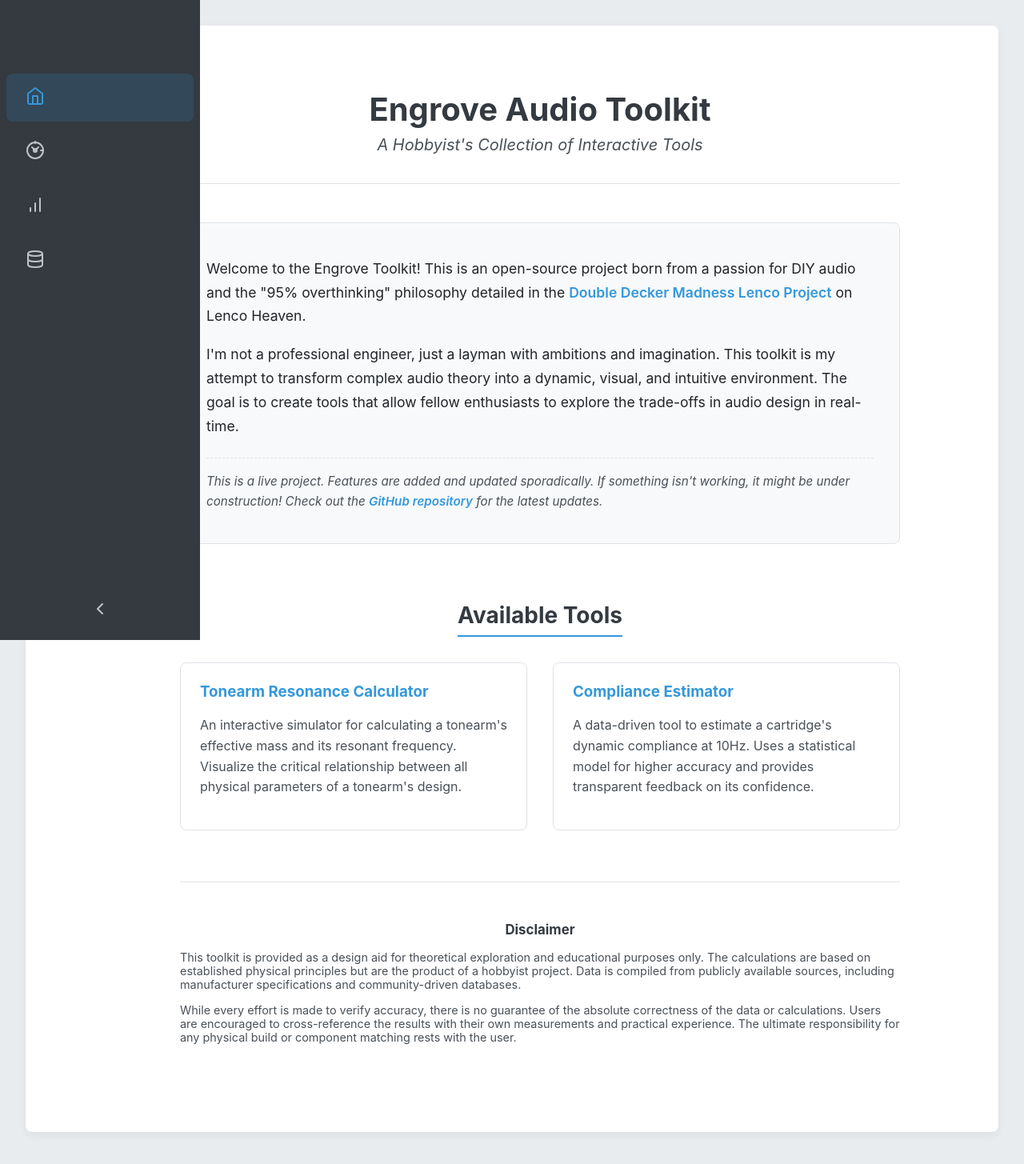
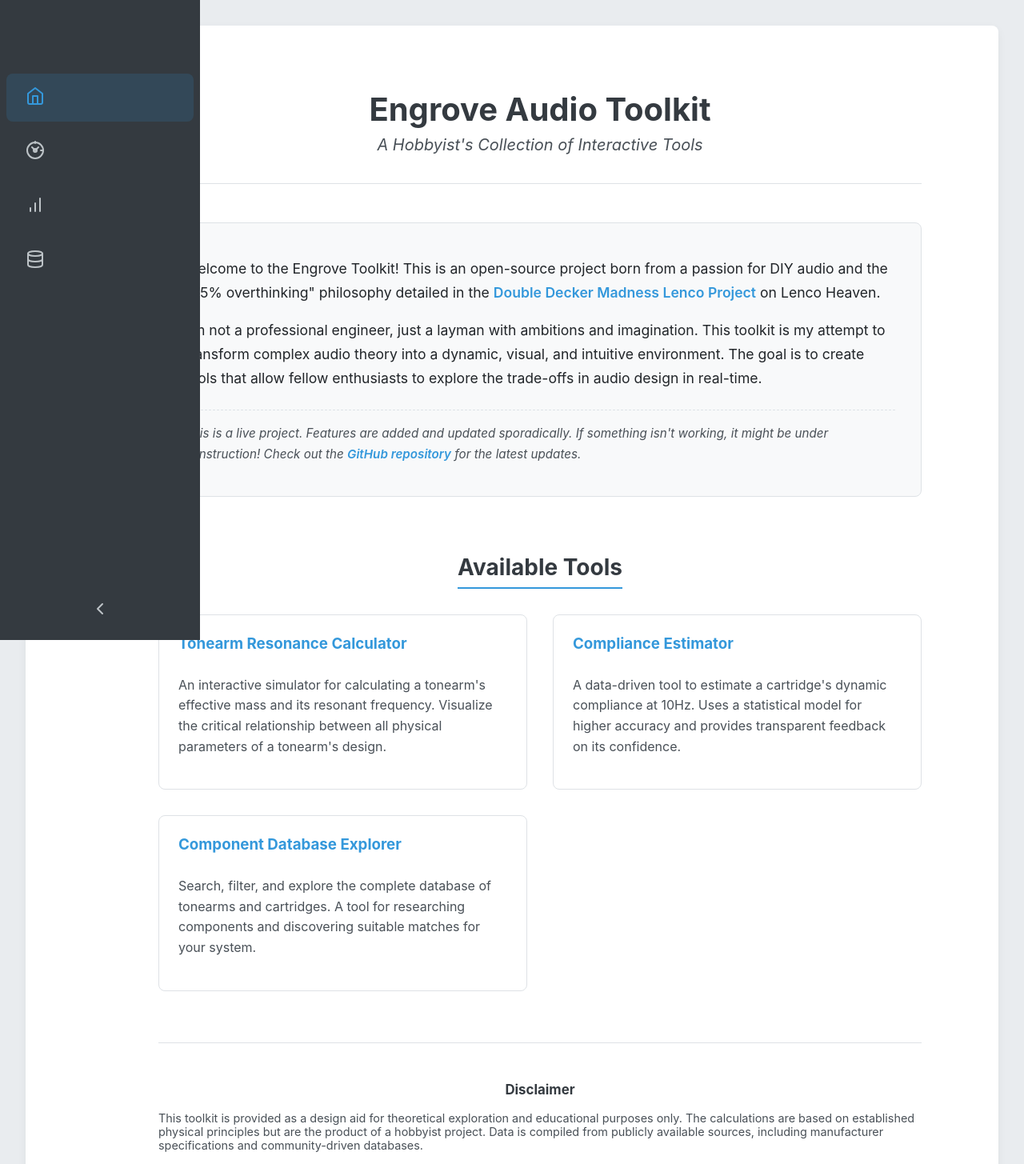
Before and after one commit to Engrove/Turntable, a Vue app: page / in a window 1280 px wide. Shown: the top 1455 px of the page at 80% size. Built offline with nearby package versions, Linux system fonts and the light colour scheme.

Commit message:
Update HomeView.vue

```diff
--- a/src/views/HomeView.vue
+++ b/src/views/HomeView.vue
@@ -21,6 +21,7 @@
 
     <section class="tools-section">
       <h2>Available Tools</h2>
+      <!-- UPPDATERAD SEKTION HÄR -->
       <div class="tools-grid">
         <RouterLink to="/tonearm-calculator" class="tool-card">
           <h3>Tonearm Resonance Calculator</h3>
@@ -31,10 +32,16 @@
           <h3>Compliance Estimator</h3>
           <p>A data-driven tool to estimate a cartridge's dynamic compliance at 10Hz. Uses a statistical model for higher accuracy and provides transparent feedback on its confidence.</p>
         </RouterLink>
+
+        <!-- NYTT KORT FÖR DATA EXPLORER -->
+        <RouterLink to="/data-explorer" class="tool-card">
+          <h3>Component Database Explorer</h3>
+          <p>Search, filter, and explore the complete database of tonearms and cartridges. A tool for researching components and discovering suitable matches for your system.</p>
+        </RouterLink>
       </div>
+      <!-- SLUT PÅ UPPDATERAD SEKTION -->
     </section>
 
-    <!-- UPPDATERAD SEKTION HÄR -->
     <footer class="home-footer">
       <h3>Disclaimer</h3>
       <p>
@@ -44,7 +51,6 @@
         While every effort is made to verify accuracy, there is no guarantee of the absolute correctness of the data or calculations. Users are encouraged to cross-reference the results with their own measurements and practical experience. The ultimate responsibility for any physical build or component matching rests with the user.
       </p>
     </footer>
-    <!-- SLUT PÅ UPPDATERAD SEKTION -->
   </div>
 </template>
 
@@ -55,26 +61,119 @@ const githubUrl = 'https://github.com/Engrove/Turntable';
 </script>
 
 <style scoped>
-/* Befintlig CSS förblir oförändrad */
 .home-view {
-  max-width: 900px;
+  max-width: 1200px; /* Ökad bredd för att bättre rymma tre kort */
   margin: 0 auto;
   padding: 1rem 2rem 2rem;
   text-align: center;
 }
-.home-header { margin-bottom: 3rem; }
-.main-title { font-size: 2.5rem; font-weight: 700; color: var(--header-color); margin-bottom: 0.5rem; }
-.subtitle { font-size: 1.25rem; color: var(--label-color); font-style: italic; }
-.intro-section { font-size: 1.1rem; line-height: 1.7; color: var(--text-color); margin-bottom: 3rem; text-align: left; background-color: var(--panel-bg); padding: 1.5rem 2rem; border-radius: 8px; border: 1px solid var(--border-color); }
-.intro-section a { color: var(--accent-color); font-weight: 600; text-decoration: none; }
-.intro-section a:hover { text-decoration: underline; }
-p.note { margin-top: 1.5rem; padding-top: 1rem; border-top: 1px dashed var(--border-color); font-size: 0.95rem; font-style: italic; color: var(--label-color); }
-.tools-section h2 { font-size: 1.75rem; color: var(--header-color); border-bottom: 2px solid var(--accent-color); display: inline-block; padding-bottom: 0.5rem; margin-bottom: 2rem; }
-.tools-grid { display: grid; grid-template-columns: repeat(auto-fit, minmax(300px, 1fr)); gap: 2rem; text-align: left; }
-.tool-card { display: block; background-color: #fff; border: 1px solid var(--border-color); border-radius: 8px; padding: 1.5rem; text-decoration: none; color: inherit; transition: transform 0.2s ease, box-shadow 0.2s ease; }
-.tool-card:hover { transform: translateY(-5px); box-shadow: 0 8px 20px rgba(0,0,0,0.08); }
-.tool-card h3 { margin-top: 0; color: var(--accent-color); }
-.tool-card p { color: var(--label-color); line-height: 1.6; }
-.home-footer { margin-top: 4rem; padding-top: 2rem; border-top: 1px solid var(--border-color); color: var(--label-color); font-size: 0.9rem; text-align: left; }
-.home-footer h3 { text-align: center; color: var(--header-color); }
+
+.home-header {
+  margin-bottom: 3rem;
+}
+
+.main-title {
+  font-size: 2.5rem;
+  font-weight: 700;
+  color: var(--header-color);
+  margin-bottom: 0.5rem;
+}
+
+.subtitle {
+  font-size: 1.25rem;
+  color: var(--label-color);
+  font-style: italic;
+}
+
+.intro-section {
+  font-size: 1.1rem;
+  line-height: 1.7;
+  color: var(--text-color);
+  margin-bottom: 3rem;
+  text-align: left;
+  background-color: var(--panel-bg);
+  padding: 1.5rem 2rem;
+  border-radius: 8px;
+  border: 1px solid var(--border-color);
+}
+
+.intro-section a {
+  color: var(--accent-color);
+  font-weight: 600;
+  text-decoration: none;
+}
+
+.intro-section a:hover {
+  text-decoration: underline;
+}
+
+p.note {
+    margin-top: 1.5rem;
+    padding-top: 1rem;
+    border-top: 1px dashed var(--border-color);
+    font-size: 0.95rem;
+    font-style: italic;
+    color: var(--label-color);
+}
+
+.tools-section h2 {
+  font-size: 1.75rem;
+  color: var(--header-color);
+  border-bottom: 2px solid var(--accent-color);
+  display: inline-block;
+  padding-bottom: 0.5rem;
+  margin-bottom: 2rem;
+}
+
+/* UPPDATERAD CSS FÖR GRID */
+.tools-grid {
+  display: grid;
+  /* Anpassar sig för 1, 2 eller 3 kolumner baserat på tillgängligt utrymme */
+  grid-template-columns: repeat(auto-fit, minmax(320px, 1fr));
+  gap: 2rem;
+  text-align: left;
+}
+
+.tool-card {
+  display: flex; /* Använd flexbox för bättre kontroll över innehållet */
+  flex-direction: column; /* Stapla innehållet vertikalt */
+  background-color: #fff;
+  border: 1px solid var(--border-color);
+  border-radius: 8px;
+  padding: 1.5rem;
+  text-decoration: none;
+  color: inherit;
+  transition: transform 0.2s ease, box-shadow 0.2s ease;
+}
+
+.tool-card:hover {
+  transform: translateY(-5px);
+  box-shadow: 0 8px 20px rgba(0,0,0,0.08);
+}
+
+.tool-card h3 {
+  margin-top: 0;
+  margin-bottom: 0.75rem; /* Justerat marginal */
+  color: var(--accent-color);
+}
+
+.tool-card p {
+  color: var(--label-color);
+  line-height: 1.6;
+  flex-grow: 1; /* Låter p-taggen växa för att fylla utrymmet, justerar korten */
+}
+
+.home-footer {
+  margin-top: 4rem;
+  padding-top: 2rem;
+  border-top: 1px solid var(--border-color);
+  color: var(--label-color);
+  font-size: 0.9rem;
+  text-align: left;
+}
+
+.home-footer h3 {
+    text-align: center;
+    color: var(--header-color);
+}
 </style>
```
